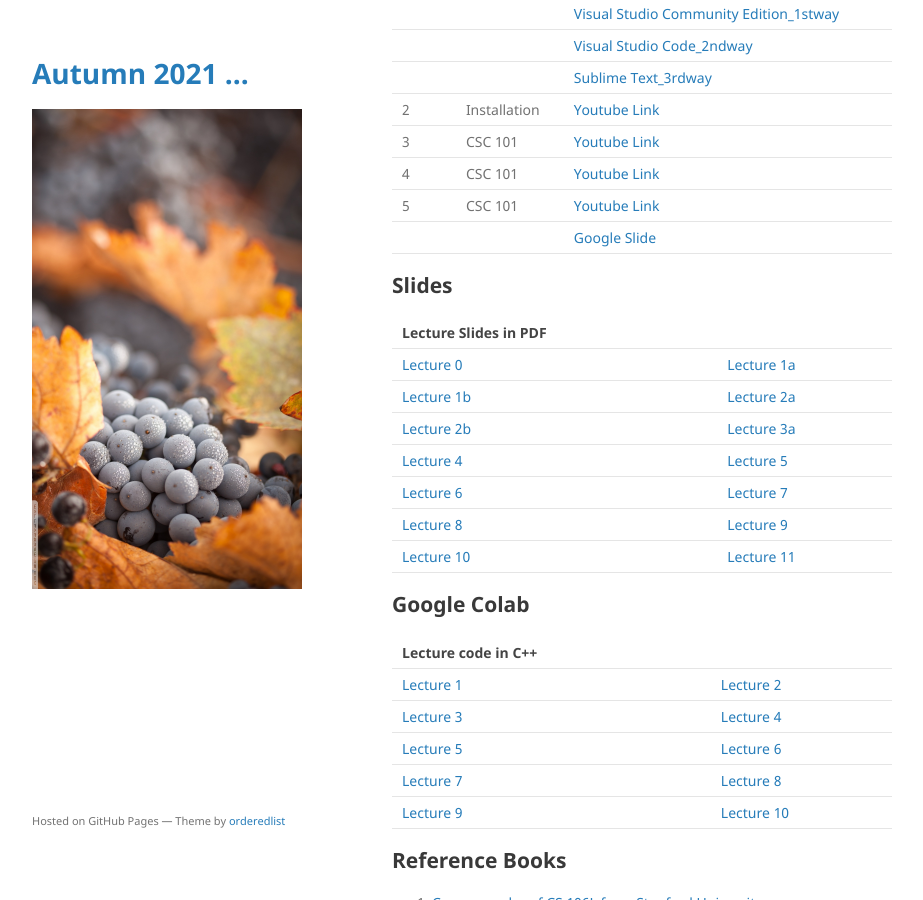
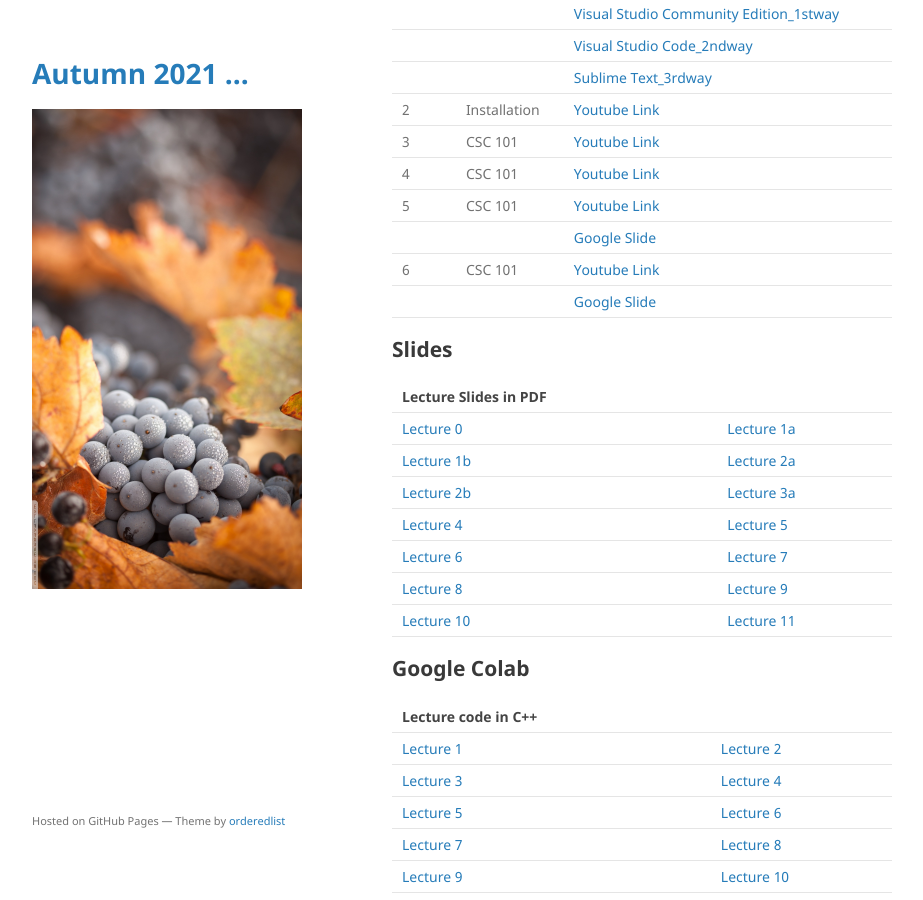
Before and after one commit to mohammadmotiurrahman/mohammadmotiurrahman.github.io, a Jekyll site: the page built from cse203_6/index.md, in a window 1280 px wide and 900 px high, scrolled down 2196 px. Shown: the whole window, without its empty margins (178-1101 px from the left). Built offline with Jekyll 4.4.1, drawn with Linux system fonts in a browser that asks for light colours; our own code applies the rules of GitHub Pages for plain Markdown files.

Commit message:
Update index.md

```diff
--- a/cse203_6/index.md
+++ b/cse203_6/index.md
@@ -75,9 +75,9 @@ environment will force me to not evaluate your exam copies.
 | 3       | CSC 101      | [Youtube Link](https://youtu.be/Rv3on_46VYg)                                                                   |
 | 4       | CSC 101      | [Youtube Link](https://youtu.be/t1f67MpEdlE)                                                                   |
 | 5       | CSC 101      | [Youtube Link](https://youtu.be/ySColxAPKL8)                                                                   |
-|         |              | [Google Slide]( )                                                                                              |
-
-
+|         |              | [Google Slide](https://jamboard.google.com/d/1UGCRbymmYzD0bleCh8vIBWhSQkgU3Cy2MJHiALladMs/edit?usp=sharing )   |
+| 6       | CSC 101      | [Youtube Link](https://youtu.be/X3v3JHOmOhQ)                                                                   |
+|         |              | [Google Slide](https://jamboard.google.com/d/1UGCRbymmYzD0bleCh8vIBWhSQkgU3Cy2MJHiALladMs/edit?usp=sharing )   |
 
 
 ## Slides
```
